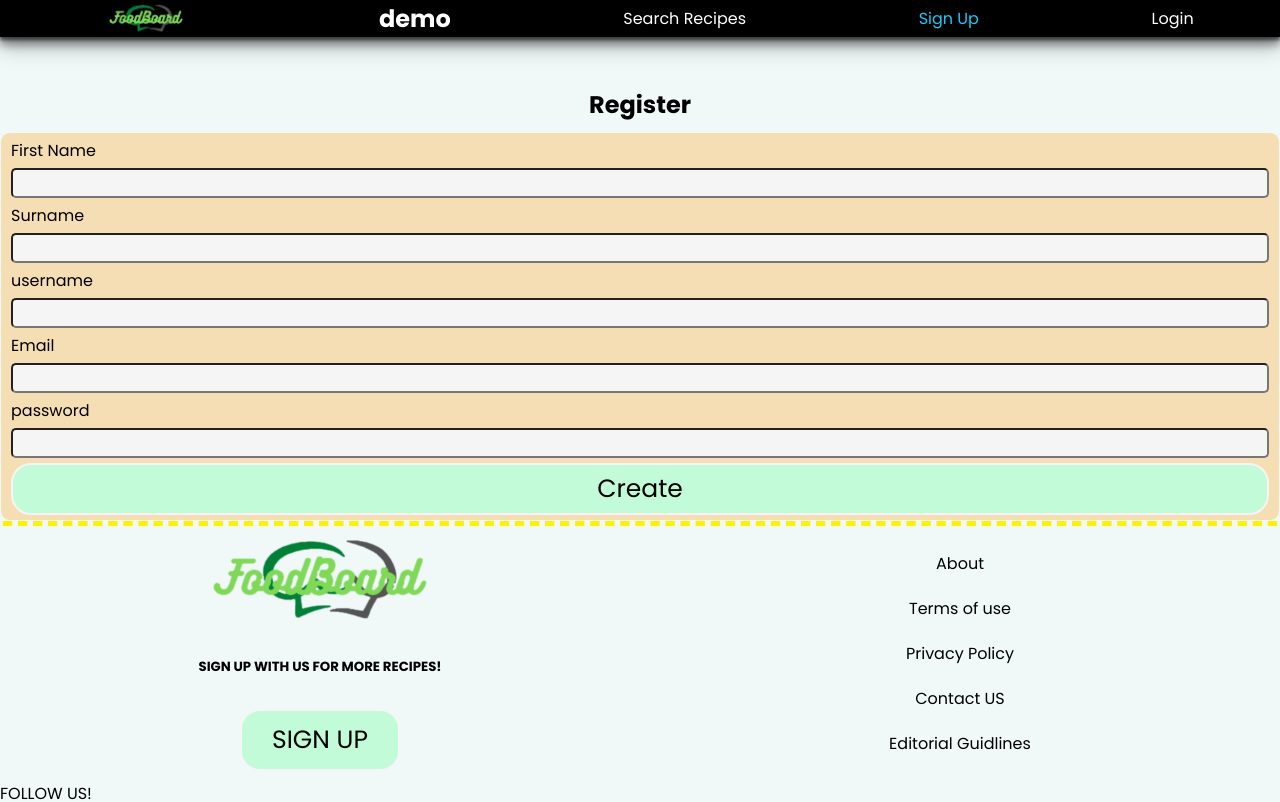
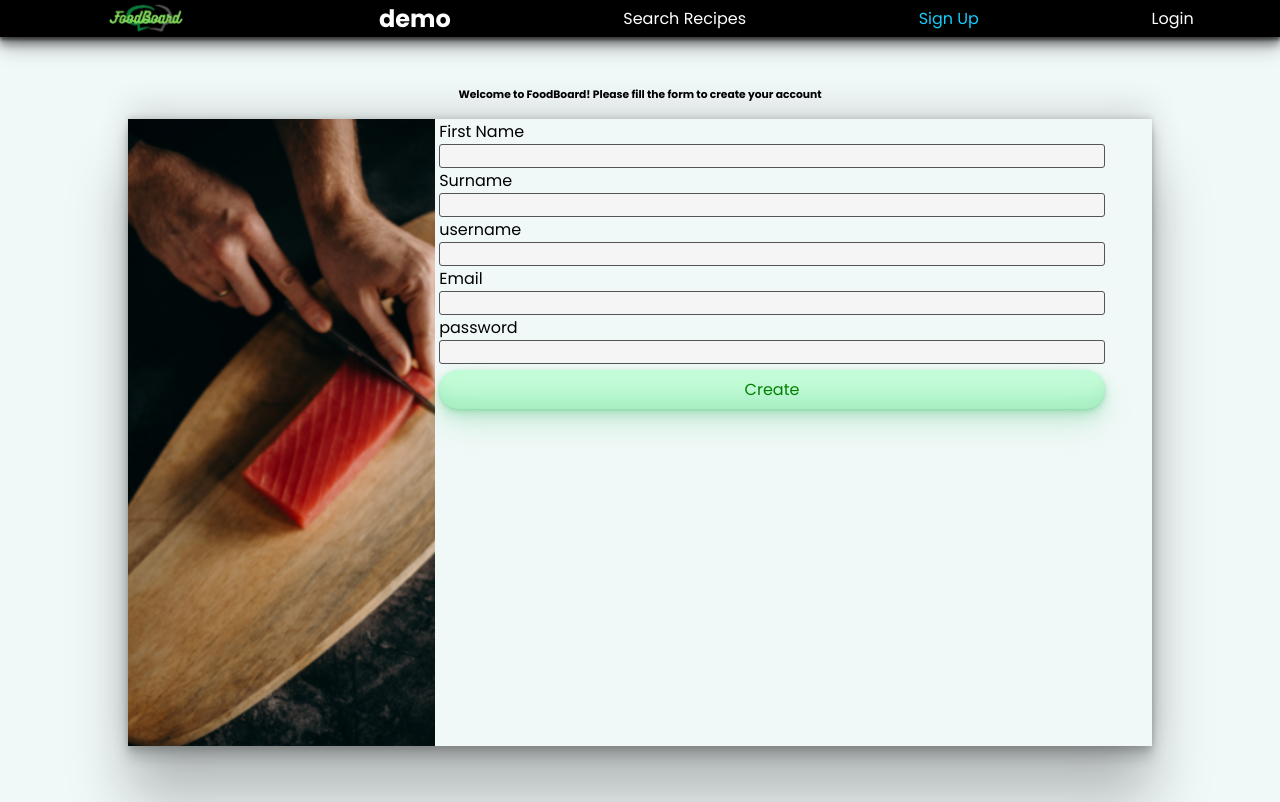
Before and after one commit to GeorgeMc1/FP-frontend, a React (Create React App) app: page /SignUp in a window 1280 px wide. Shown: the top 802 px of the page. Built offline with nearby package versions, Linux system fonts and the light colour scheme; the HTML template or start-up script is replaced by a standard one.

Commit message:
register page styling

```diff
--- a/src/css/common-styles.js
+++ b/src/css/common-styles.js
@@ -1,5 +1,4 @@
-import styled from 'styled-components';
-
+import styled from "styled-components";
 
 export const FlexContainerColumn = styled.div`
 	display: flex;
@@ -7,35 +6,39 @@ export const FlexContainerColumn = styled.div`
 	justify-content: center;
 	max-width: 90%;
 	margin: 0 auto;
-	`
+`;
 
 export const PageContainer = styled.div`
 	display: flex;
 	flex-direction: column;
 	align-items: center;
 	justify-content: center;
-    width:100%;
+	width: 100%;
 	margin: 0 auto;
-    margin-top:50px;
+	margin-top: 50px;
 
-    h2{
+	h2 {
 		text-align: center;
 	}
-`
+
+	h6 {
+		margin: 0;
+	}
+`;
 
 export const Container = styled.div`
-	width:100%;
+	width: 100%;
 	margin: auto auto;
-	`
+`;
 export const GalleryContainer = styled.div`
-	width:100%;
-	max-width:400px;
+	width: 100%;
+	max-width: 400px;
 	margin: auto auto;
-	`
+`;
 
 export const ContainerFlexedColumn = styled.div`
 	display: flex;
 	justify-content: center;
 	align-items: center;
 	flex-direction: column;
-	`
+`;
--- a/src/css/common.css
+++ b/src/css/common.css
@@ -22,8 +22,7 @@ dd {
 	margin: 0;
 }
 
-#recipe-search,
-#registerPageForm {
+#recipe-search {
 	background-color: wheat;
 	width: 100%;
 	display: flex;
@@ -36,7 +35,6 @@ dd {
 
 #loginPageForm input,
 #loginPageForm select,
-#registerPageForm input,
 #registerPageForm select,
 #recipe-search input,
 #recipe-search select {
--- a/src/css/registerPage.css
+++ b/src/css/registerPage.css
@@ -1,4 +1,65 @@
+@import url("https://fonts.googleapis.com/css2?family=Poppins:ital,wght@0,100;0,200;0,300;0,400;0,500;0,600;0,700;0,800;0,900;1,100;1,200;1,300;1,400;1,500;1,600;1,700;1,800;1,900&display=swap");
+
+* {
+	font-family: Poppins, sans-serif;
+}
+
+#signupContainer {
+	background-color: #f1f9f8;
+	margin: 1rem auto 7rem;
+	display: flex;
+	flex-direction: row;
+	width: 80%;
+	/* border: 1px solid; */
+	box-shadow: rgb(0 0 0 / 25%) 0px 54px 55px, rgb(0 0 0 / 12%) 0px -12px 30px,
+		rgb(0 0 0 / 12%) 0px 4px 6px, rgb(0 0 0 / 17%) 0px 12px 13px,
+		rgb(0 0 0 / 9%) 0px -3px 5px;
+}
+
+#signupContainer img {
+	width: 30%;
+}
+
 #registerPageForm {
-	/* background-color: wheat; */
-	border: 1px solid #f1f9f8;
+	display: flex;
+	flex-direction: column;
+	margin-left: 4px;
+	width: 65%;
 }
+
+#registerPageForm input {
+	border-radius: 3px;
+	background-color: #f5f5f5;
+	border: 1px solid #545454;
+}
+
+.signUp-btn {
+	background-color: #c2fbd7;
+	border-radius: 100px;
+	padding: 7px 20px;
+	text-align: center;
+	text-decoration: none;
+	transition: all 250ms;
+	border: 0;
+	font-size: 16px;
+	user-select: none;
+	-webkit-user-select: none;
+	touch-action: manipulation;
+	border-radius: 100px;
+	box-shadow: rgba(44, 187, 99, 0.2) 0 -25px 18px -14px inset,
+		rgba(44, 187, 99, 0.15) 0 1px 2px, rgba(44, 187, 99, 0.15) 0 2px 4px,
+		rgba(44, 187, 99, 0.15) 0 4px 8px, rgba(44, 187, 99, 0.15) 0 8px 16px,
+		rgba(44, 187, 99, 0.15) 0 16px 32px;
+	color: green;
+	cursor: pointer;
+	width: 100%;
+	margin-top: 6px;
+}
+
+.signUp-btn:hover {
+	box-shadow: rgba(44, 187, 99, 0.35) 0 -25px 18px -14px inset,
+		rgba(44, 187, 99, 0.25) 0 1px 2px, rgba(44, 187, 99, 0.25) 0 2px 4px,
+		rgba(44, 187, 99, 0.25) 0 4px 8px, rgba(44, 187, 99, 0.25) 0 8px 16px,
+		rgba(44, 187, 99, 0.25) 0 16px 32px;
+	transform: scale(1.05) rotate(-1deg);
+}
--- a/src/pages/RegisterPage.jsx
+++ b/src/pages/RegisterPage.jsx
@@ -6,6 +6,8 @@ import { useState } from "react";
 import { createUser } from "../../src/utils"
 import { useNavigate } from "react-router-dom";
 import { loginUser } from "../utils";
+import image from "../assets/images/form-img.png";
+
 
 const RegisterPage = ({ setJWT, setter }) => {
 
@@ -52,8 +54,10 @@ const RegisterPage = ({ setJWT, setter }) => {
 
     return (
         <PageContainer id="registerPage">
-            <h2>Register</h2>
             <div className="error"> {errMsg}</div>
+            <h6>Welcome to FoodBoard! Please fill the form to create your account</h6>
+            <div id="signupContainer">
+                <img src={image} alt="signup"/>
                 <form id="registerPageForm" onSubmit={submitHandler}>
                         <label>First Name</label>
                         <input
@@ -103,8 +107,9 @@ const RegisterPage = ({ setJWT, setter }) => {
                                 }
                             ))
                         }} type="password" required />
-                <button type="submit" >Create</button>
+                        <button className="signUp-btn" type="submit" >Create</button>
                 </form>
+            </div>
         </PageContainer>
     );
 };
```
Lines whose indentation alone changed are shown as unchanged.
